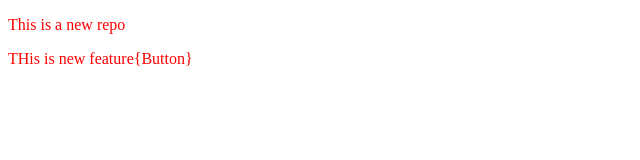
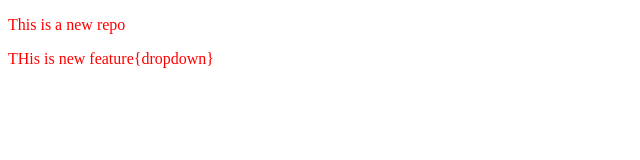
Before and after one commit to anujdashore/local-repo, a plain HTML site: page index.html in a window 1280 px wide. Shown: the full height of the page, 0-640 px from the left. Drawn offline with Linux system fonts and the light colour scheme.

Commit message:
Add dropdown

```diff
--- a/index.html
+++ b/index.html
@@ -8,6 +8,6 @@
 </head>
 <body>
     <p>This is a new repo</p>
-    <p>THis is new feature{Button}</p>
+    <p>THis is new feature{dropdown}</p>
 </body>
 </html>
```
